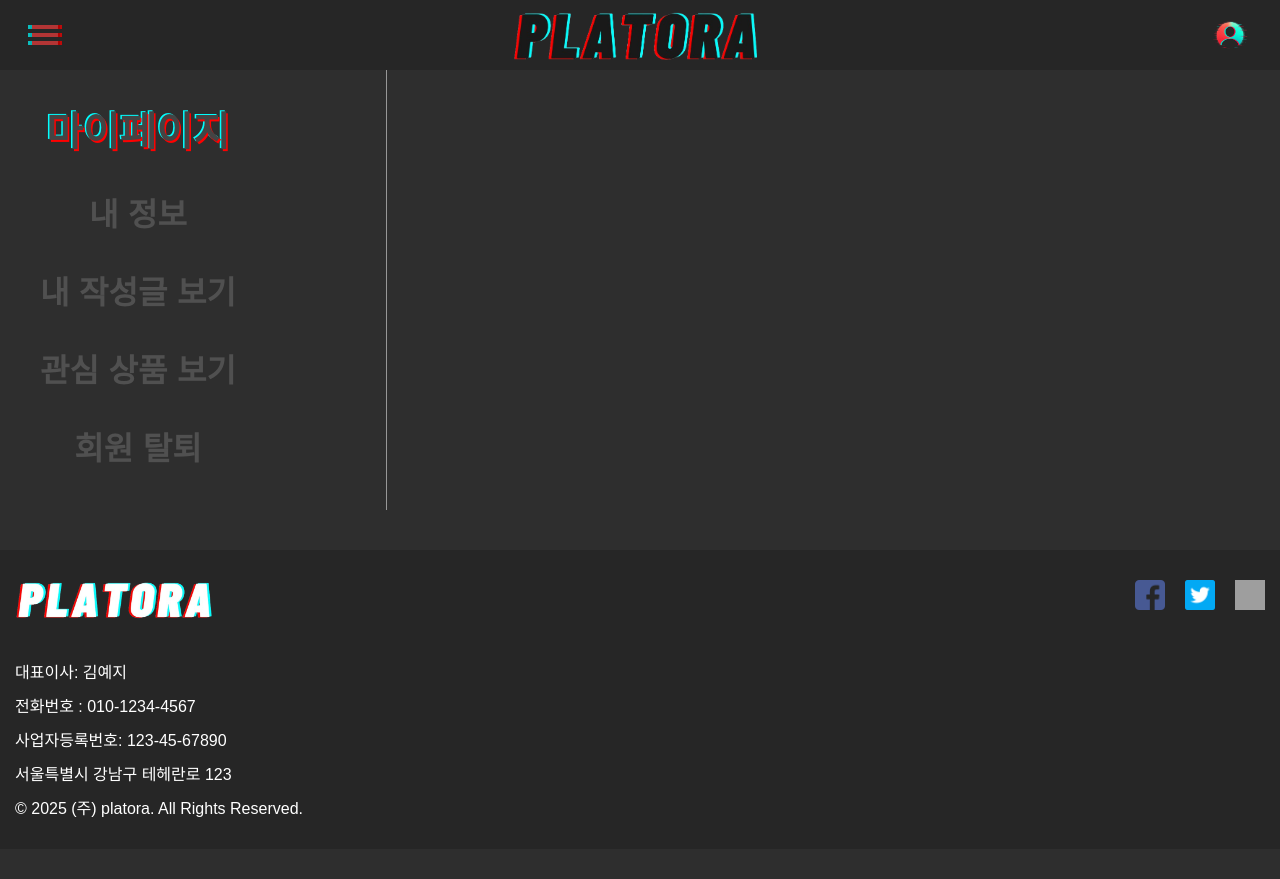
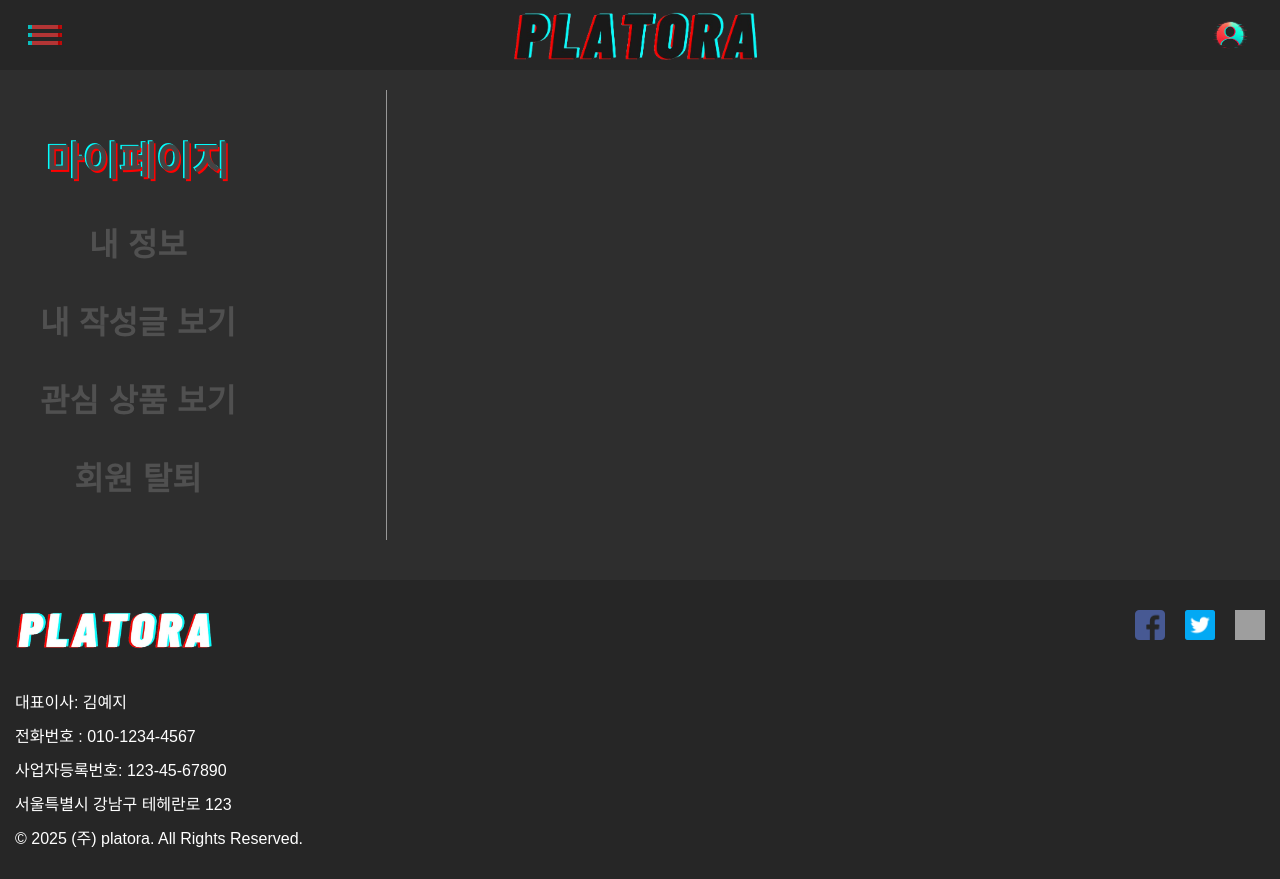
Before and after one commit to auction-Licenseplate/Platora-front-, a Next.js app: page /myPage in a window 1280 px wide. Before the commit the page ends 849 px from the top, so only its background shows below. Built offline with nearby package versions, Linux system fonts and the light colour scheme; no server answers; grey boxes are pictures that could not be loaded.

Commit message:
feat: toss

```diff
--- a/src/features/MyPageManeger/MyPage/styled.ts
+++ b/src/features/MyPageManeger/MyPage/styled.ts
@@ -17,6 +17,7 @@ export const MyPageStyled = styled.div`
       width: 100%;
       max-width: 1280px;
       height: auto;
+      margin-top: 30px;
 
       .leftContainer {
         width: 30%;
--- a/src/pages/payment/success.tsx
+++ b/src/pages/payment/success.tsx
@@ -15,7 +15,7 @@ const PaymentSuccess = () => {
     method: string
   ) => {
     try {
-      await axios.post("http://localhost:5000/payments/save", {
+      await axios.post("http://localhost:5000/pay/save", {
         orderId,
         user_id: userId,
         auction_id: auctionId,
```
